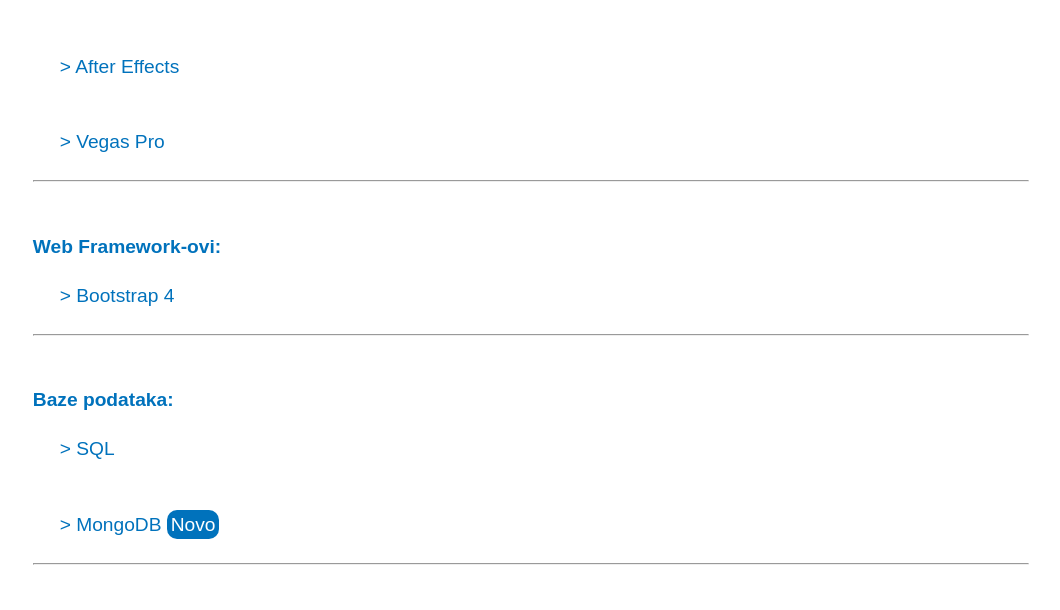
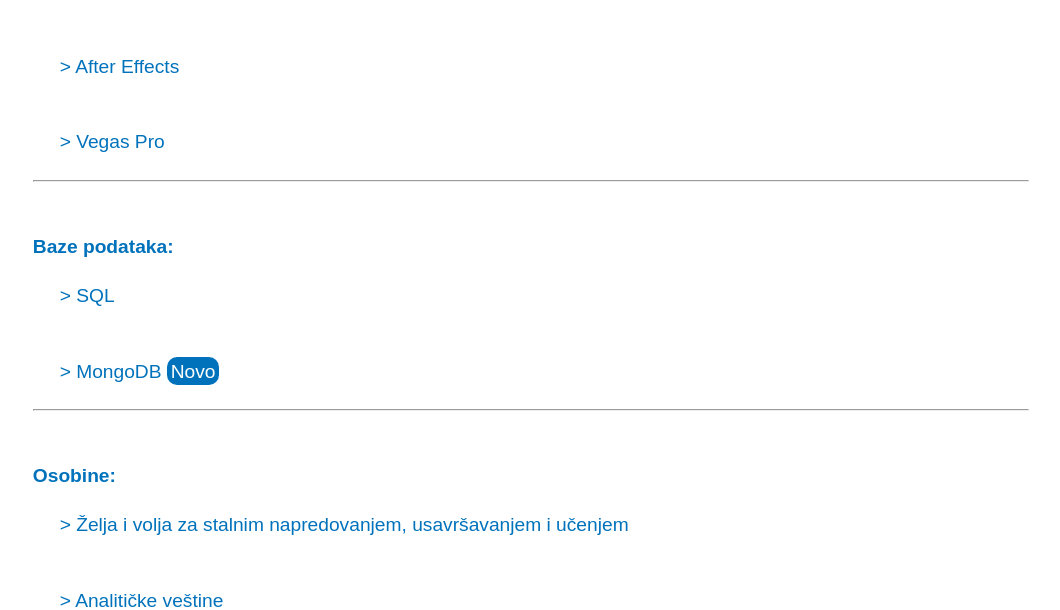
Before and after one commit to CoaPro/root, a Django app: page /profil/profil in a window 1280 px wide. Shown: the part 2409-3019 px from the top of the page, without its empty margins (109-1169 px from the left). Run offline with Django 3.2, Linux system fonts and the light colour scheme.

Commit message:
Update 1 | 23. 3. 2021.

```diff
--- a/aleksandarlukovic/templates/profil/profil.html
+++ b/aleksandarlukovic/templates/profil/profil.html
@@ -153,7 +153,7 @@
 
                             </li>
 
-                            <li>Web Framework-ovi:
+                <!--             <li>Web Framework-ovi:
                                 <ul class="lista_a_a a5">
                                     <li>>  Bootstrap 4</li>
                                 </ul>
@@ -161,7 +161,7 @@
                                 <hr>
 
                             </li>
-
+                -->
                             <li>Baze podataka:
                                 <ul class="lista_a_a a6">
                                     <li>> SQL</li>
--- a/aleksandarlukovic/templates/profil/profile.html
+++ b/aleksandarlukovic/templates/profil/profile.html
@@ -152,7 +152,7 @@
                                 <hr>
 
                             </li>
-
+                    <!--
                             <li>Web frameworks:
                                 <ul class="lista_a_a a5">
                                     <li>>  Bootstrap 4</li>
@@ -161,7 +161,7 @@
                                 <hr>
 
                             </li>
-
+                    -->
                             <li>Databases:
                                 <ul class="lista_a_a a6">
                                     <li>>  SQL</li>
```
